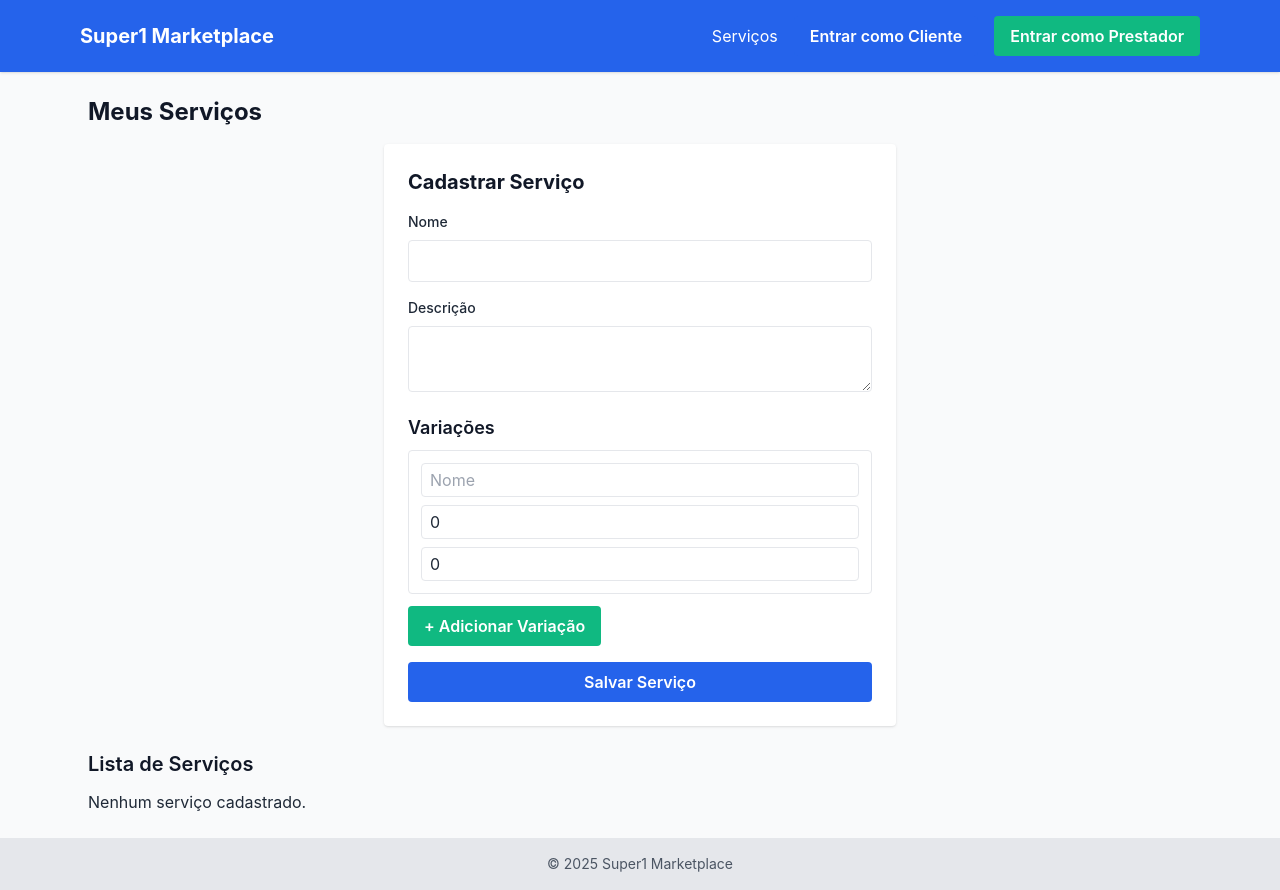
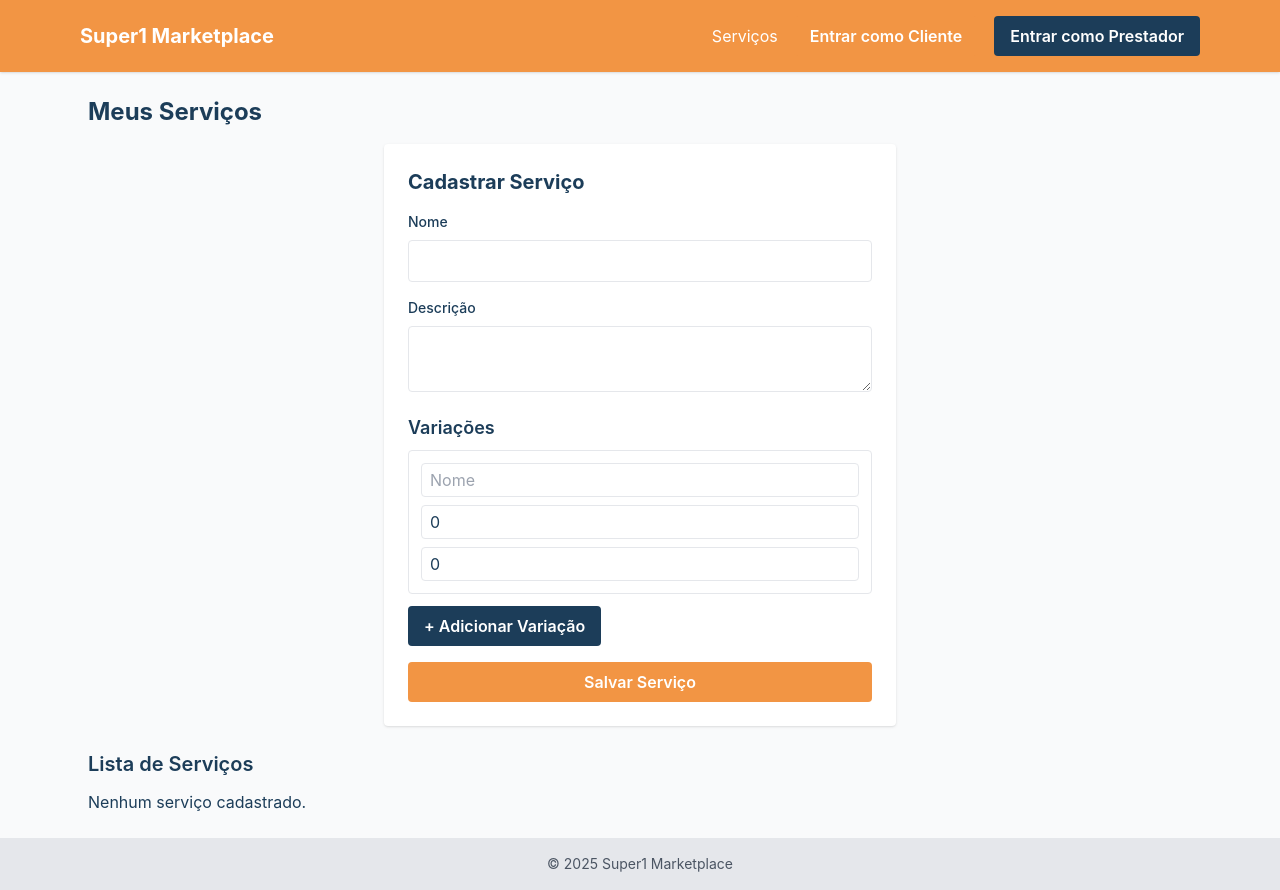
Before and after one commit to JVitorbs/mini-marketplace-services, a SvelteKit app in the folder frontend/: page /prestador/services in a window 1280 px wide. Built offline with nearby package versions, Linux system fonts and the light colour scheme.

Commit message:
chore: Configura tema para uso

```diff
--- a/frontend/src/app.css
+++ b/frontend/src/app.css
@@ -2,21 +2,39 @@
 @tailwind components;
 @tailwind utilities;
 
+/* === Base === */
 body {
-  @apply bg-gray-50 text-gray-800 font-sans;
+  @apply bg-brand-light text-brand-dark font-sans;
 }
 
 h1, h2, h3 {
-  @apply font-bold text-gray-900;
+  @apply font-bold text-brand-dark;
 }
 
-/* botões globais */
+/* === Botões Globais === */
 .btn {
-  @apply px-4 py-2 rounded font-semibold transition;
+  @apply inline-flex items-center justify-center px-4 py-2 rounded font-semibold transition duration-200;
 }
+
+/* botão principal (laranja) */
 .btn-primary {
   @apply bg-primary text-white hover:bg-primary-dark;
 }
+
+/* botão secundário (azul escuro / verde / etc.) */
 .btn-secondary {
-  @apply bg-secondary text-white hover:bg-secondary-dark;
+  @apply bg-brand-dark text-white hover:bg-primary;
 }
+
+/* === Helpers de cor === */
+.text-brand { @apply text-primary; }
+.text-accent {
+  color: theme('colors.accent');
+}
+
+.bg-brand { @apply bg-primary; }
+.bg-brand-dark {
+  background-color: theme('colors.brand.dark');
+}
+
+.border-brand { @apply border-primary; }
--- a/frontend/tailwind.config.cjs
+++ b/frontend/tailwind.config.cjs
@@ -6,21 +6,21 @@ module.exports = {
   theme: {
     extend: {
       colors: {
+        brand: {
+          light: "#D7D7D9",
+          dark: "#1C3D59",
+        },
         primary: {
-          DEFAULT: "#2563eb", // azul
-          dark: "#1e40af",
-          light: "#3b82f6"
+          DEFAULT: "#F29544",   // --brand-orange
+          dark: "#F2884B",      // --brand-orange-2
+          light: "#FFD1A6",     // tom mais claro opcional
         },
-        secondary: {
-          DEFAULT: "#10b981", // verde
-          dark: "#047857",
-          light: "#34d399"
-        }
+        accent: "#F26457",       // --brand-red
       },
       fontFamily: {
-        sans: ["Inter", "Roboto", "sans-serif"]
-      }
+        sans: ["Inter", "Roboto", "sans-serif"],
+      },
     },
   },
   plugins: [],
-}
+};
```
